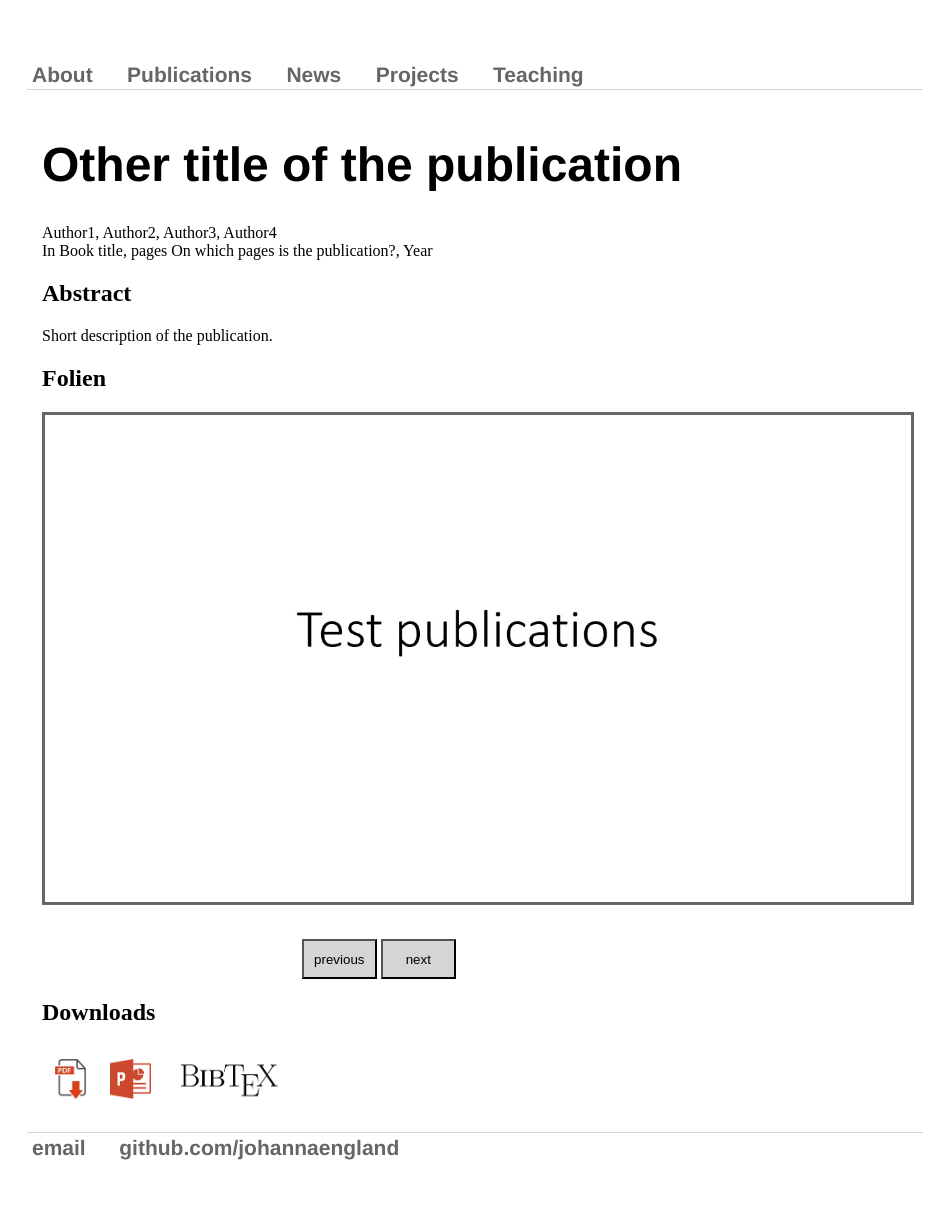
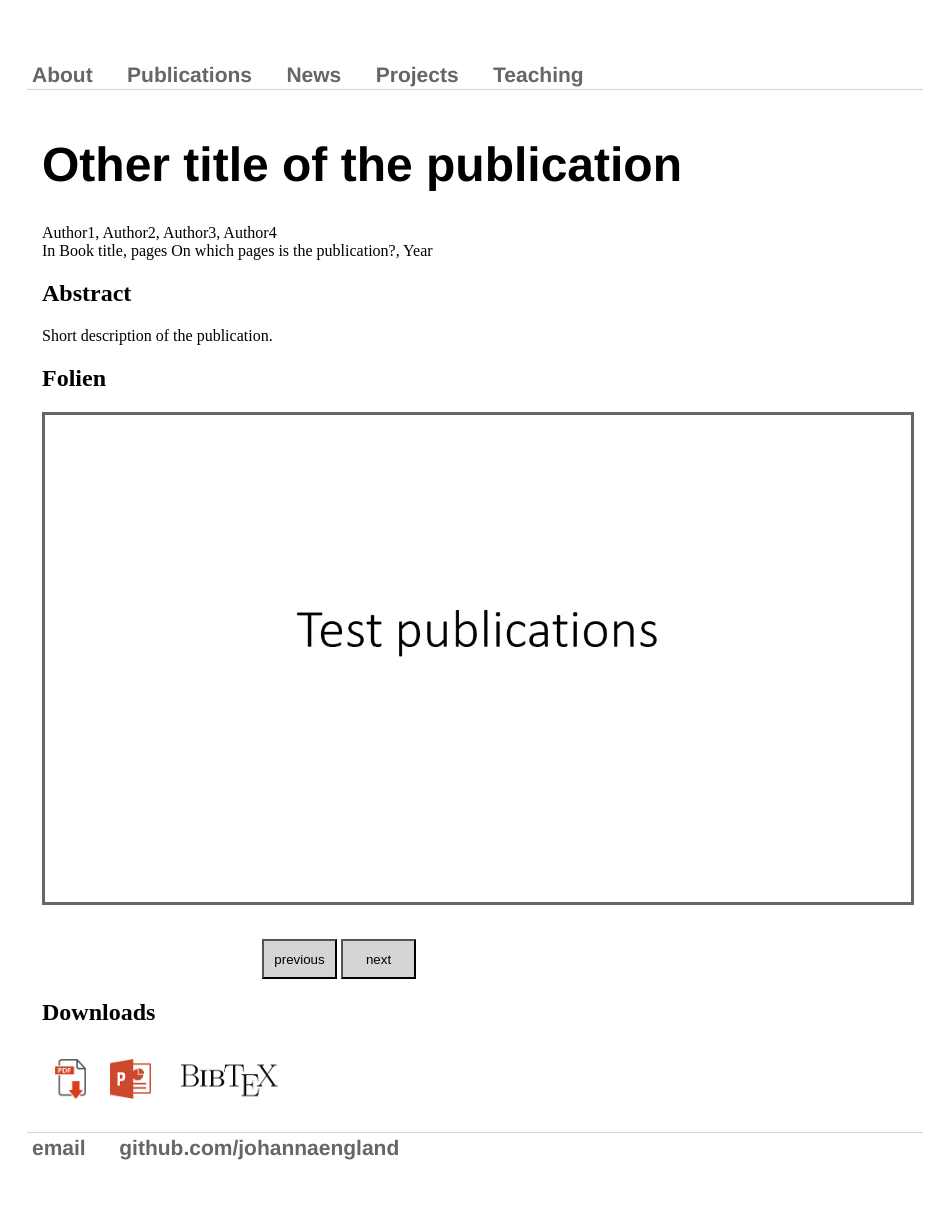
Before and after one commit to johannaengland/johannaengland.github.io, a Jekyll site: the page built from _publications/year-other-publication.md, in a window 1280 px wide. Shown: the whole page, without its empty margins (165-1110 px from the left). Built offline with Jekyll 4.4.1, drawn with Linux system fonts in a browser that asks for light colours.

Commit message:
Update main.css

```diff
--- a/css/main.css
+++ b/css/main.css
@@ -15,7 +15,7 @@
 }
 
 #slideshowButtons {
-    margin: 12px 30% 12px 30%;
+    margin: 12px 220px 12px 220px;
 }
 
 #url, #nameOfSlides, #fileEnding {
```
